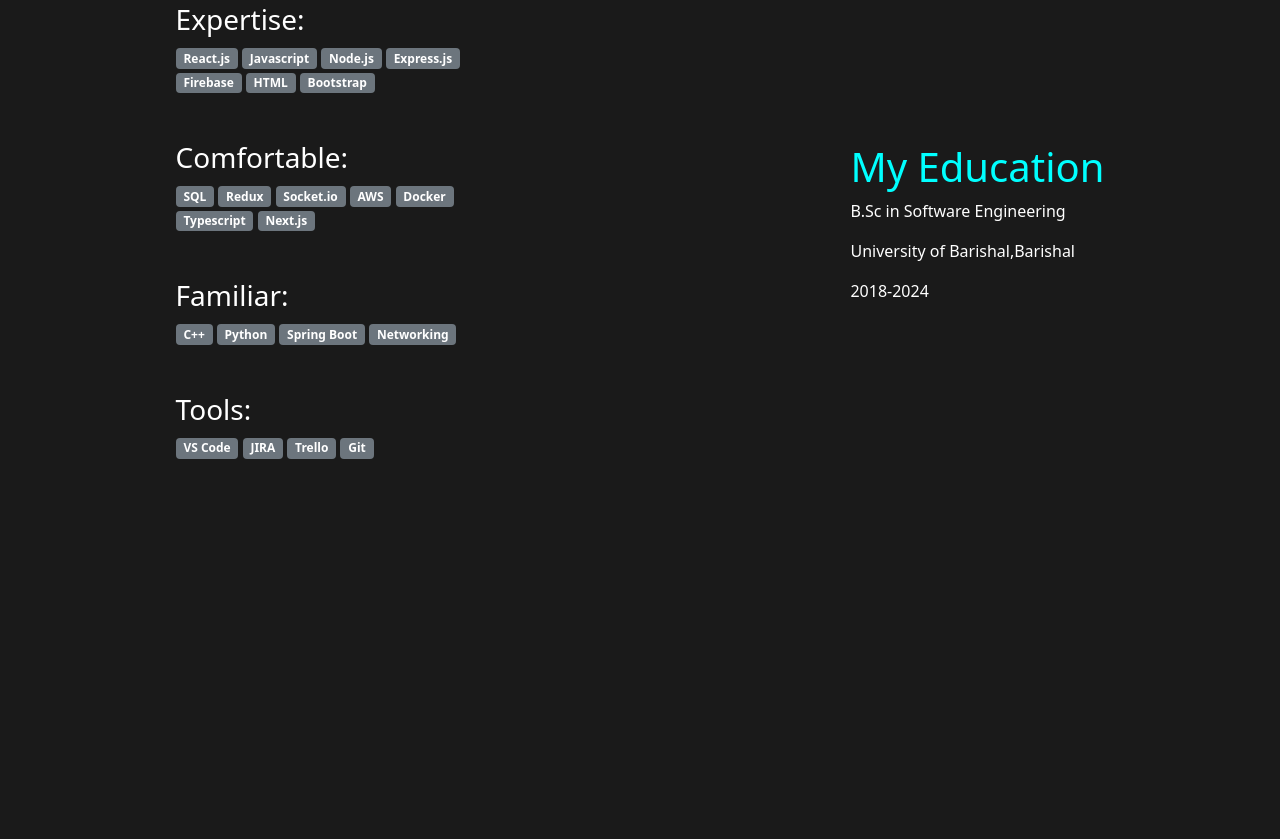
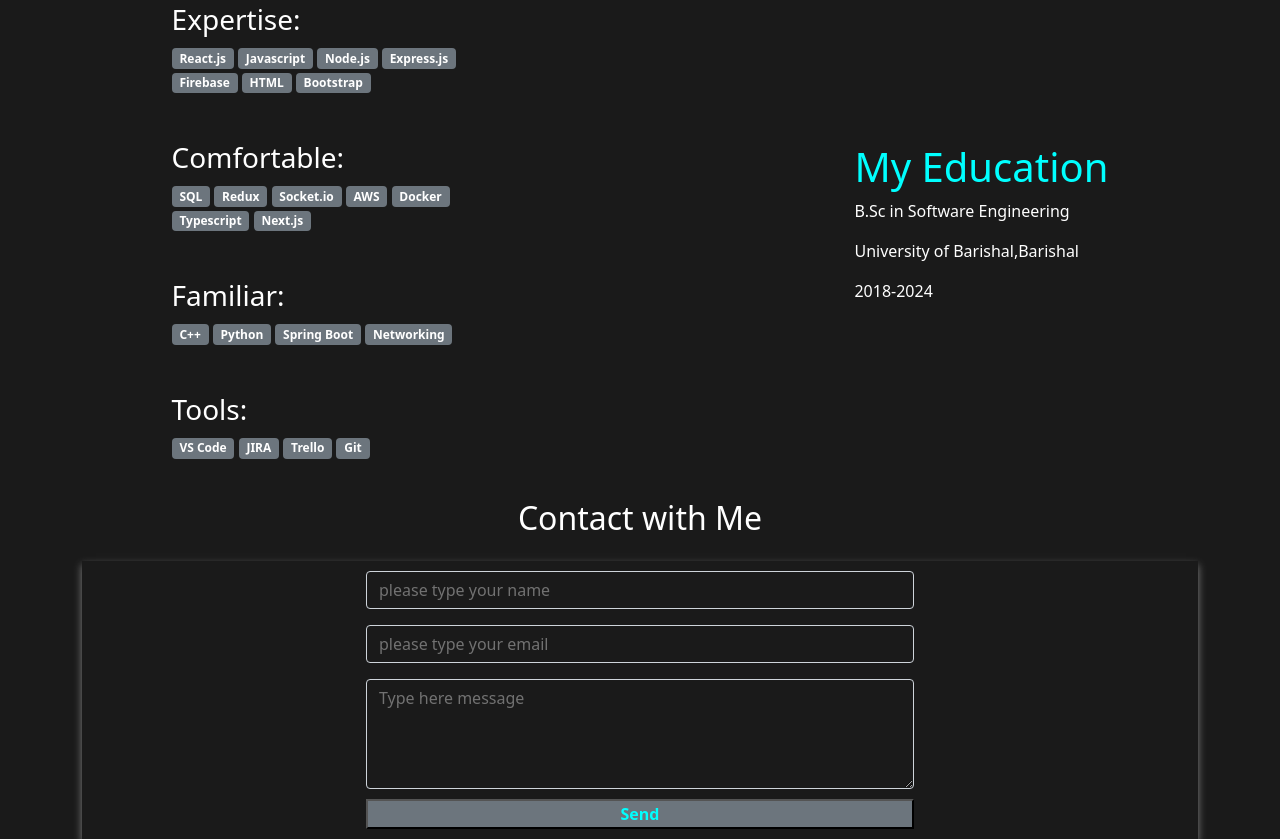
Before and after one commit to Sumaiya-Meem/Portfolio2, a plain HTML site: page index.html in a window 1280 px wide. Shown: the part 1176-2015 px from the top of the page. Before the commit the page ends 1635 px from the top, so only its background shows below. Drawn offline with nearby package versions, Linux system fonts and the light colour scheme.

Commit message:
add contact section

```diff
--- a/index.html
+++ b/index.html
@@ -303,7 +303,7 @@
       </section>
 
 
-      <section class="experience d-flex align-items-center justify-content-around">
+      <section class="experience d-flex flex-column flex-lg-row align-items-center justify-content-around gap-3">
 
         <div class="experience-tag">
             <h3>Expertise:</h3>
@@ -355,6 +355,21 @@
 
       </section>
 
+
+      <section class="contact">
+                  <h2 class="text-center text-white mb-4">Contact with Me</h2>
+
+                  <div class="contact-form  d-flex flex-column align-items-center">
+
+                      <div class="col-md-6">
+                          <input type="text" placeholder="please type your name" class="form-control bg-transparent text-white mb-3">
+                          <input type="text" placeholder="please type your email" class="form-control bg-transparent text-white mb-3">
+                          <textarea class="form-control bg-transparent text-white" rows="4" placeholder="Type here message"></textarea>
+
+                          <button type="submit" class="send-btn">Send</button>
+                      </div>
+                  </div>
+              </section>
     </div>
 
     <script
--- a/style.css
+++ b/style.css
@@ -111,3 +111,30 @@
 .experience-badges {
   width: 70%;
 }
+
+.contact {
+  margin-top: 40px;
+}
+
+.contact-form{
+  box-shadow:0 4px 8px 0 #808080;
+  padding: 10px;
+}
+.form-control::placeholder {
+  color: rgba(151, 151, 151, 0.7);
+}
+
+.form-control:focus {
+  background-color: transparent;
+  color: white;
+  border-color: rgba(255, 255, 255, 0.5);
+  box-shadow: none;
+}
+
+.send-btn{
+ color: #00FFFF;
+ background-color: #6C757D;
+  margin-top: 10px;
+  width: 100%;
+  font-weight: bolder;
+}
```
